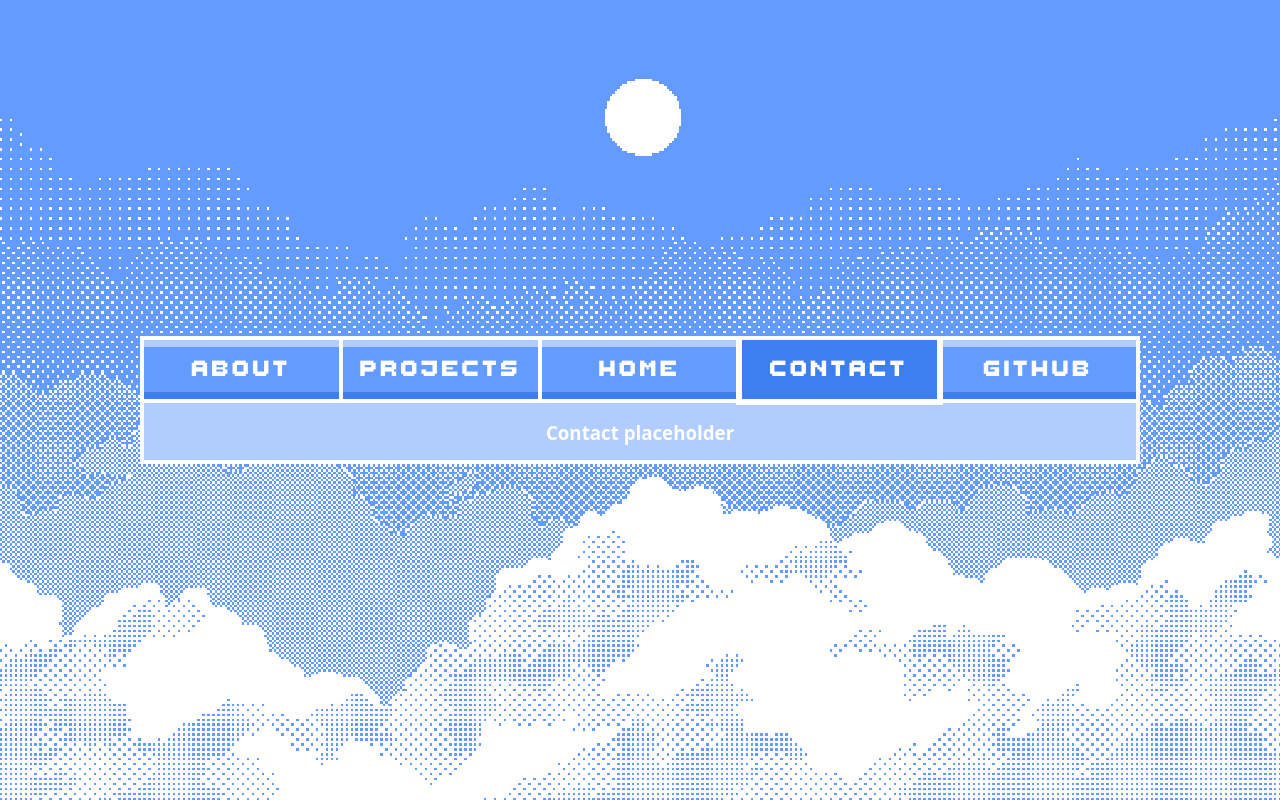
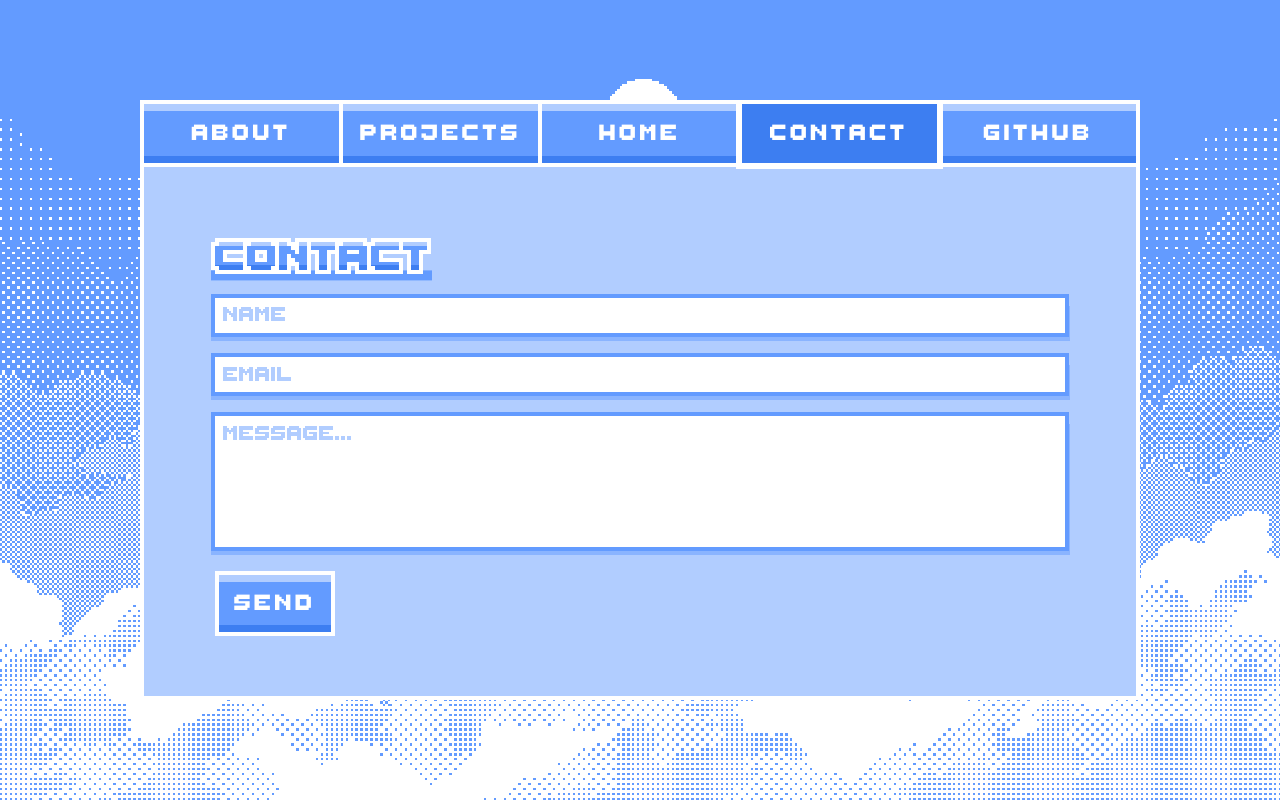
Before and after one commit to connorwally/PortfolioBlu, a React (Vite) app: page / in a window 1280 px wide. Both pictures are taken after a click on the button "CONTACT". Built offline with nearby package versions, Linux system fonts and the light colour scheme.

Commit message:
add: contact page, github and yt icons

```diff
--- a/src/App.tsx
+++ b/src/App.tsx
@@ -2,7 +2,7 @@ import { useState } from "react";
 
 import "./App.css";
 import { Navbar } from "./components/Navbar.tsx";
-import { Contact } from "./components/Contact.tsx";
+import { Contact } from "./components/Contact/Contact.tsx";
 import { ProjectList } from "./components/Projects/ProjectList.tsx";
 import { layers, ParallaxLayer } from "./view/parallax.tsx";
 import About from "./components/About/About.tsx";
@@ -25,7 +25,7 @@ function App() {
             <h3>Github</h3>
             <p>
               <a
-                href='https://github.com/your-github-username'
+                href='https://github.com/connorwally'
                 target='_blank'
                 rel='noreferrer'
               >
--- a/src/components/Button.tsx
+++ b/src/components/Button.tsx
@@ -2,13 +2,19 @@ type ButtonProps = {
   label: string;
   onClick?: () => void;
   isActive?: boolean;
+  type?: "button" | "submit" | "reset";
 };
 
-export function Button({ label, onClick, isActive }: ButtonProps) {
+export function Button({
+  label,
+  onClick,
+  isActive,
+  type = "button",
+}: ButtonProps) {
   return (
     <button
       className={`btn${isActive ? " btn--active" : ""}`}
-      type='button'
+      type={type}
       onClick={onClick}
     >
       {label}
--- a/src/components/Contact.tsx
+++ /dev/null
@@ -1,8 +0,0 @@
-export function Contact() {
-    return (
-        <nav>
-            <h3>Contact placeholder</h3>
-            {/* Add links or content here later */}
-        </nav>
-    );
-}
--- /dev/null
+++ b/src/components/Contact/Contact.css
@@ -0,0 +1,47 @@
+.contact-content {
+  width: 85%;
+  margin: 0 auto 0 auto;
+  padding-bottom: 3rem;
+  padding-top: 3rem;
+}
+
+.contact-title-shadow {
+  width: 26%;
+  transform: translateY(-0.1rem);
+  left: -4px;
+}
+
+.contact-form {
+  display: flex;
+  flex-direction: column;
+  gap: 1.5rem;
+}
+
+.form-group {
+  display: flex;
+  flex-direction: column;
+  box-shadow: 5px 8px 0 0 #8ab4ff, /* right */ -4px 8px 0 0 #8ab4ff;
+}
+
+.form-group input,
+.form-group textarea {
+  background-color: var(--color-primary); /* or any color you want */
+  border: none;
+  padding: 0.5rem;
+  resize: none;
+  outline: 4px solid var(--color-tertiary);
+  font-family: var(--font-primary);
+  color: var(--color-tertiary);
+  font-size: 2rem;
+  padding: 0.1rem 0.5rem 0.1rem 0.5rem;
+}
+
+.form-group input::placeholder,
+.form-group textarea::placeholder {
+  color: var(--color-secondary);
+}
+
+.contact-form .btn {
+  width: 120px;
+  height: 65px;
+}
--- /dev/null
+++ b/src/components/Contact/Contact.tsx
@@ -0,0 +1,43 @@
+import { Button } from "../Button";
+import "./Contact.css";
+
+export function Contact() {
+  return (
+    <div className='contact-content'>
+      <div className='title-stack projects-title'>
+        <h1 className='title-text title-text--bg'>Contact</h1>
+        <h1 className='title-text title-text--fg'>Contact</h1>
+        <hr className='contact-title-shadow title-shadow'></hr>
+      </div>
+      <form
+        className='contact-form'
+        action='https://api.web3forms.com/submit'
+        method='POST'
+      >
+        <input
+          type='hidden'
+          name='access_key'
+          value='9fbeaf69-9294-4a75-81dc-9f83b48e603d'
+        />
+        <div className='form-group'>
+          <input type='text' id='name' name='name' placeholder='Name' />
+        </div>
+
+        <div className='form-group'>
+          <input type='email' id='email' name='email' placeholder='Email' />
+        </div>
+
+        <div className='form-group'>
+          <textarea
+            id='message'
+            name='message'
+            rows={4}
+            placeholder='Message...'
+          />
+        </div>
+
+        <Button label='Send' type='submit' />
+      </form>
+    </div>
+  );
+}
--- a/src/components/Projects/Projects.css
+++ b/src/components/Projects/Projects.css
@@ -33,7 +33,7 @@
   margin: 0 auto 0 auto;
   outline: 4px solid var(--color-tertiary);
   text-align: left;
-  box-shadow: 4px 10px 0 0 #8ab4ff, /* right */ -4px 10px 0 0 #8ab4ff;
+  box-shadow: 4px 8px 0 0 #8ab4ff, /* right */ -4px 8px 0 0 #8ab4ff;
 }
 
 .project--reverse {
```
Also changed, not shown: src/assets/icons/Github.png (added), src/assets/icons/PixelYoutube.png (added).
